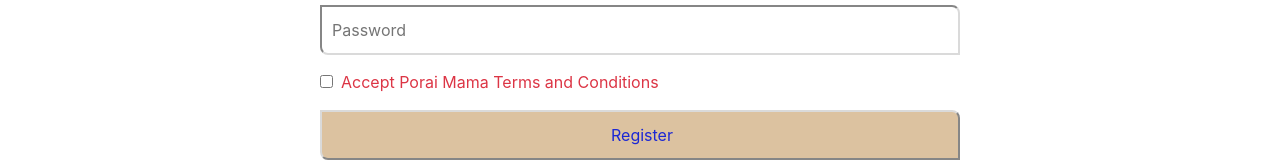
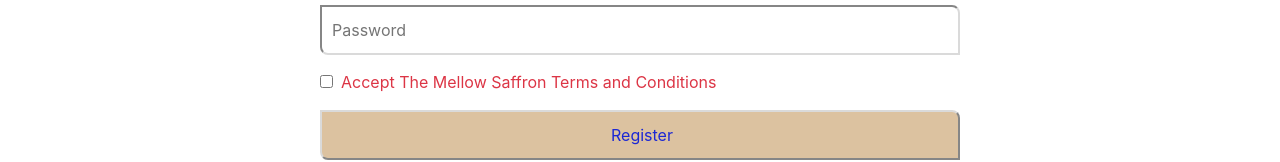
Before and after one commit to MehruzSaif/the-mellow-saffron-warehouse-management, a React (Create React App) app: page /register in a window 1280 px wide. Shown: the part 365-527 px from the top of the page. Built offline with nearby package versions, Linux system fonts and the light colour scheme; no server answers.

Commit message:
Loading component added

```diff
--- a/src/Pages/Login/Login/Login.js
+++ b/src/Pages/Login/Login/Login.js
@@ -2,7 +2,7 @@
 import { sendPasswordResetEmail } from 'firebase/auth';
 import React, { useEffect, useRef } from 'react';
 import { Button, Form } from 'react-bootstrap';
-import { useSignInWithEmailAndPassword } from 'react-firebase-hooks/auth';
+import { useSendPasswordResetEmail, useSignInWithEmailAndPassword } from 'react-firebase-hooks/auth';
 import { Link, useLocation, useNavigate } from 'react-router-dom';
 import auth from '../../../firebase.init';
 import SocialLogin from '../SocialLogin/SocialLogin';
--- a/src/Pages/Login/Register/Register.js
+++ b/src/Pages/Login/Register/Register.js
@@ -56,7 +56,7 @@
                 <input onClick={() => setAgree(!agree)} type="checkbox" name="terms" id="terms" />
 
                 {/* <label className={agree ? 'ps-2' : 'ps-2 text-danger'} htmlFor="terms">Accept Porai Mama Terms and Conditions</label> */}
-                <label className={`ps-2 ${agree ? '' : 'text-danger'}`} htmlFor="terms">Accept Porai Mama Terms and Conditions</label>
+                <label className={`ps-2 ${agree ? '' : 'text-danger'}`} htmlFor="terms">Accept The Mellow Saffron Terms and Conditions</label>
 
                 <input
                     disabled={!agree}
--- /dev/null
+++ b/src/Pages/Shared/Loading/Loading.js
@@ -0,0 +1,12 @@
+import React from 'react';
+import { Spinner } from 'react-bootstrap';
+
+const Loading = () => {
+    return (
+        <div style={{ height: '300px' }} className='w-100 d-flex justify-content-center align-items-center'>
+            <Spinner animation="border" variant="dark" />
+        </div>
+    );
+};
+
+export default Loading;
```
